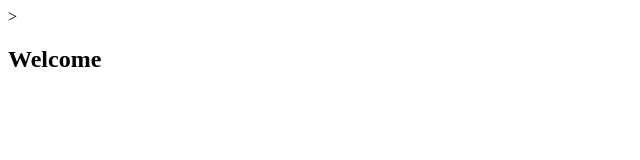
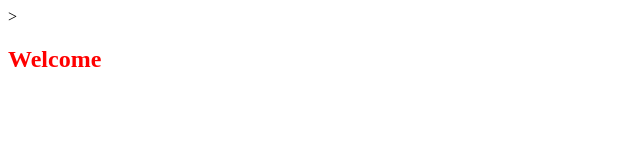
Before and after one commit to Bozugu/git-fdp, a plain HTML site: page index.html in a window 1280 px wide. Shown: the whole page, without its empty margins (0-640 px from the left). Drawn offline with Linux system fonts and the light colour scheme.

Commit message:
Update index.html

```diff
--- a/index.html
+++ b/index.html
@@ -6,6 +6,6 @@
         </title>
     </head>
     <body>
-        <h2>Welcome</h2>
+        <h2 style="color:red;">Welcome</h2>
     </body>
 </html>
```
